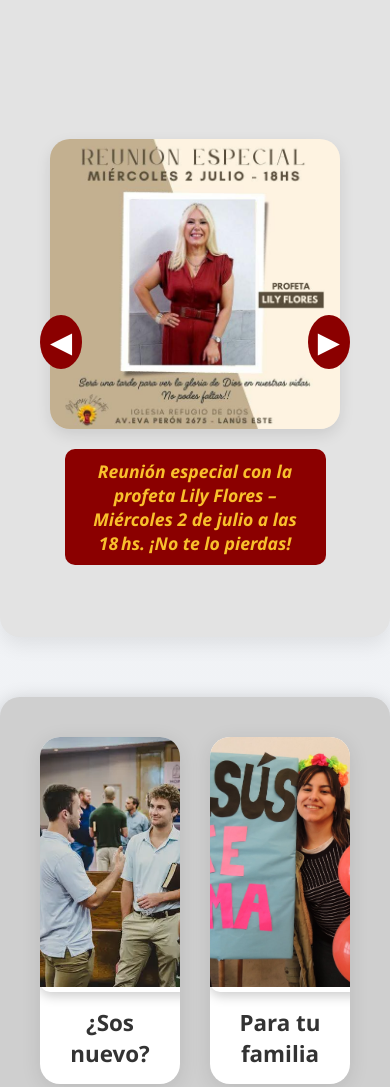
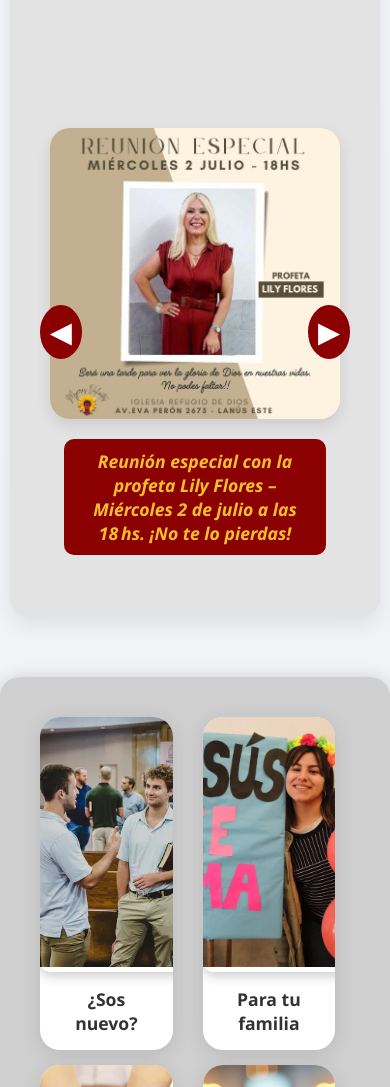
Before and after one commit to ricky-martinez638/iglesia-refugio-web, a plain HTML site: page index.html in a window 390 px wide. Shown: the part 1103-2190 px from the top of the page. Drawn offline with Linux system fonts and the light colour scheme.

Commit message:
Ajustes para mejorar diseño en celular (cuadros + novedades)

```diff
--- a/styles/style.css
+++ b/styles/style.css
@@ -2241,3 +2241,35 @@ html, body {
   color: #600000;
   font-size: 1.1rem;
 }
+
+/* ======== AJUSTES SOLO PARA CELULAR ======== */
+@media screen and (max-width: 768px) {
+  .cuadros-bienvenida {
+    flex-direction: column;
+    align-items: center;
+    gap: 15px;
+  }
+
+  .cuadro {
+    width: 90%;
+    max-width: 95%;
+  }
+
+  .cuadro h3 {
+    font-size: 1.1rem;
+    word-break: break-word;
+  }
+
+  .slider-novedades {
+    padding: 20px;
+    max-width: 95%;
+  }
+
+  .slider {
+    max-width: 100%;
+  }
+
+  .slider p {
+    font-size: 1.1rem;
+  }
+}
```
